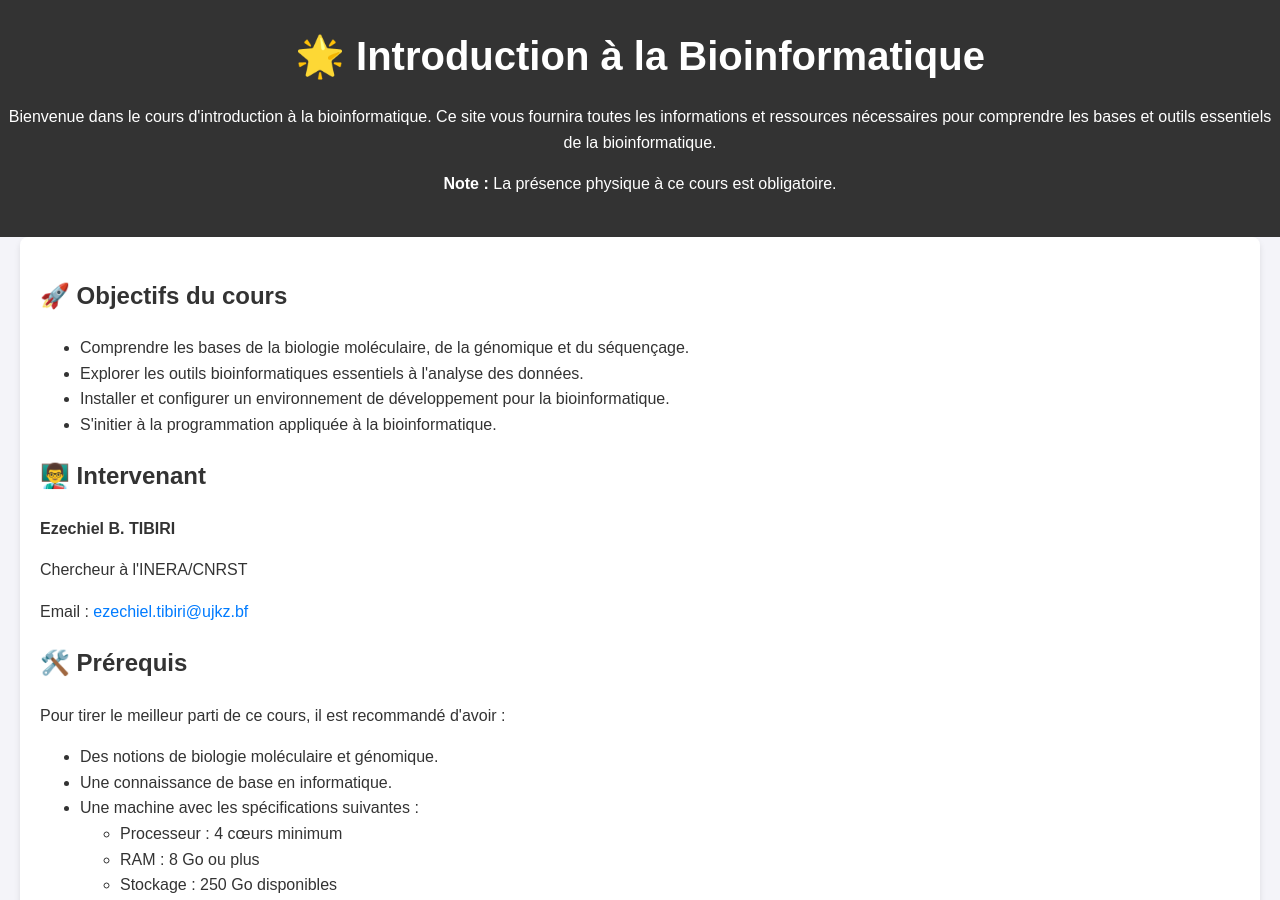
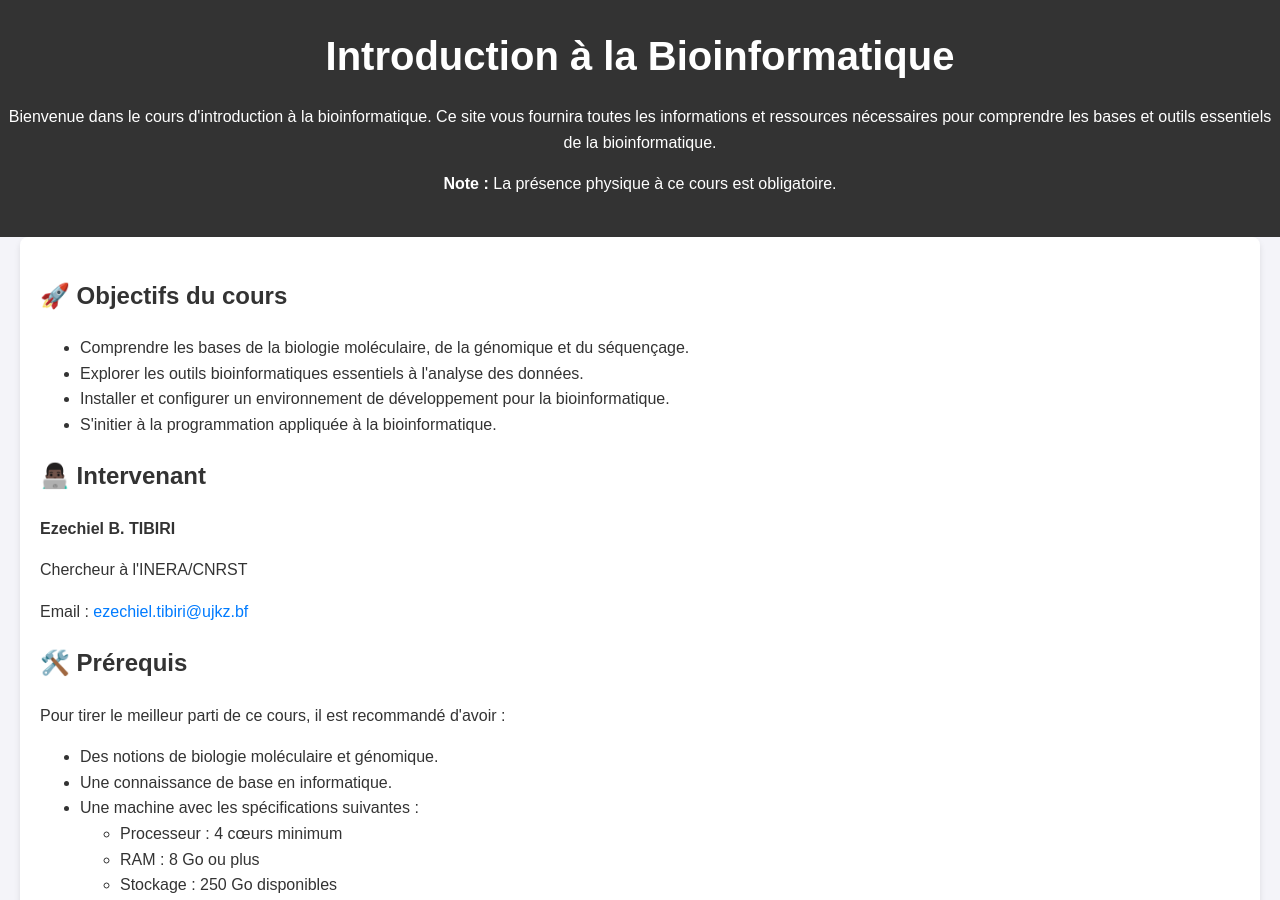
Before and after one commit to etibiri/etibiri.github.io, a Jekyll site: the page index.html, which Jekyll copies as it is, in a window 1280 px wide and 900 px high. Built offline with Jekyll 4.4.1, drawn with Linux system fonts in a browser that asks for light colours.

```diff
--- a/index.html
+++ b/index.html
@@ -10,7 +10,7 @@
 
 <body>
   <header class="main-header">
-    <h1>🌟 Introduction à la Bioinformatique</h1>
+    <h1> Introduction à la Bioinformatique</h1>
     <p>Bienvenue dans le cours d'introduction à la bioinformatique. Ce site vous fournira toutes les informations et ressources nécessaires pour comprendre les bases et outils essentiels de la bioinformatique.</p>
     <p><strong>Note :</strong> La présence physique à ce cours est obligatoire.</p>
   </header>
@@ -29,7 +29,7 @@
 
     <!-- Intervenants -->
     <section id="intervenants">
-      <h2>👨‍🏫 Intervenant</h2>
+      <h2>👨🏿‍💻 Intervenant</h2>
       <p><strong>Ezechiel B. TIBIRI</strong></p>
       <p>Chercheur à l'INERA/CNRST</p>
       <p>Email : <a href="mailto:ezechiel.tibiri@ujkz.bf">ezechiel.tibiri@ujkz.bf</a></p>
```
